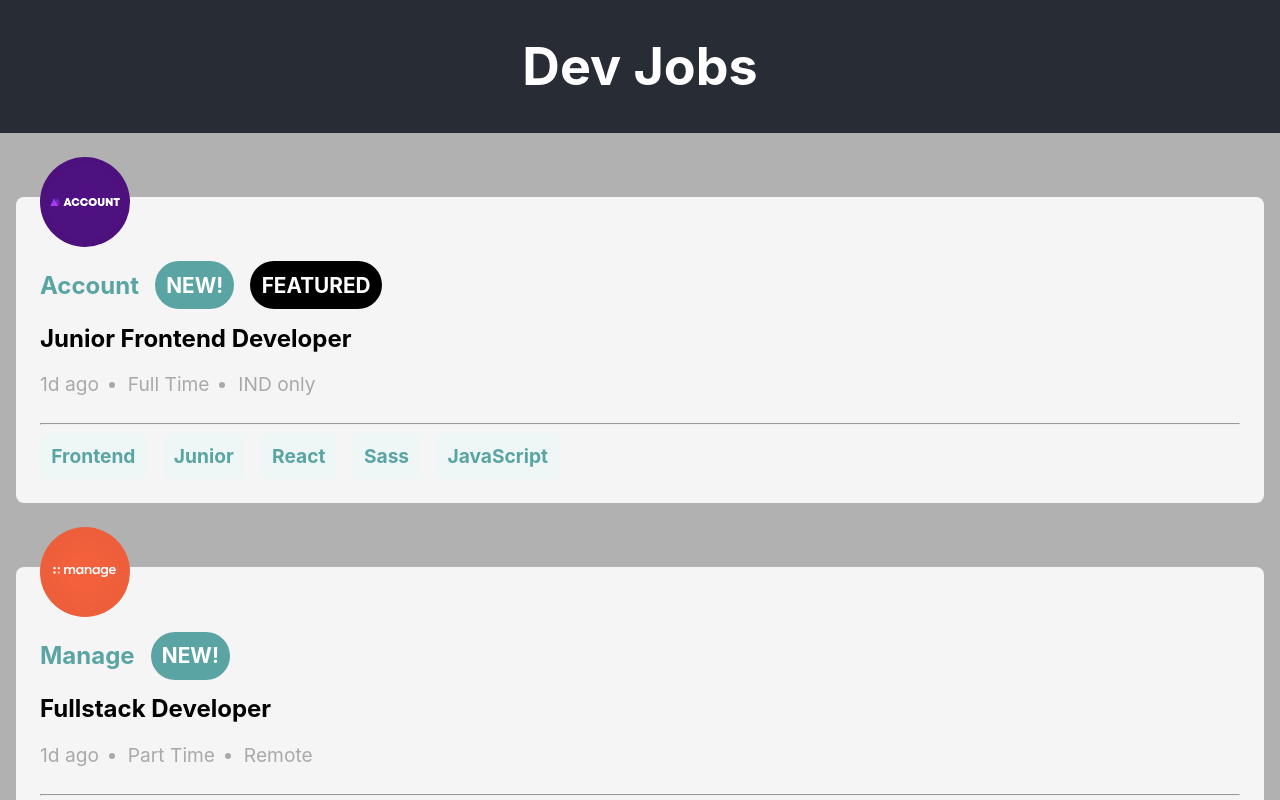
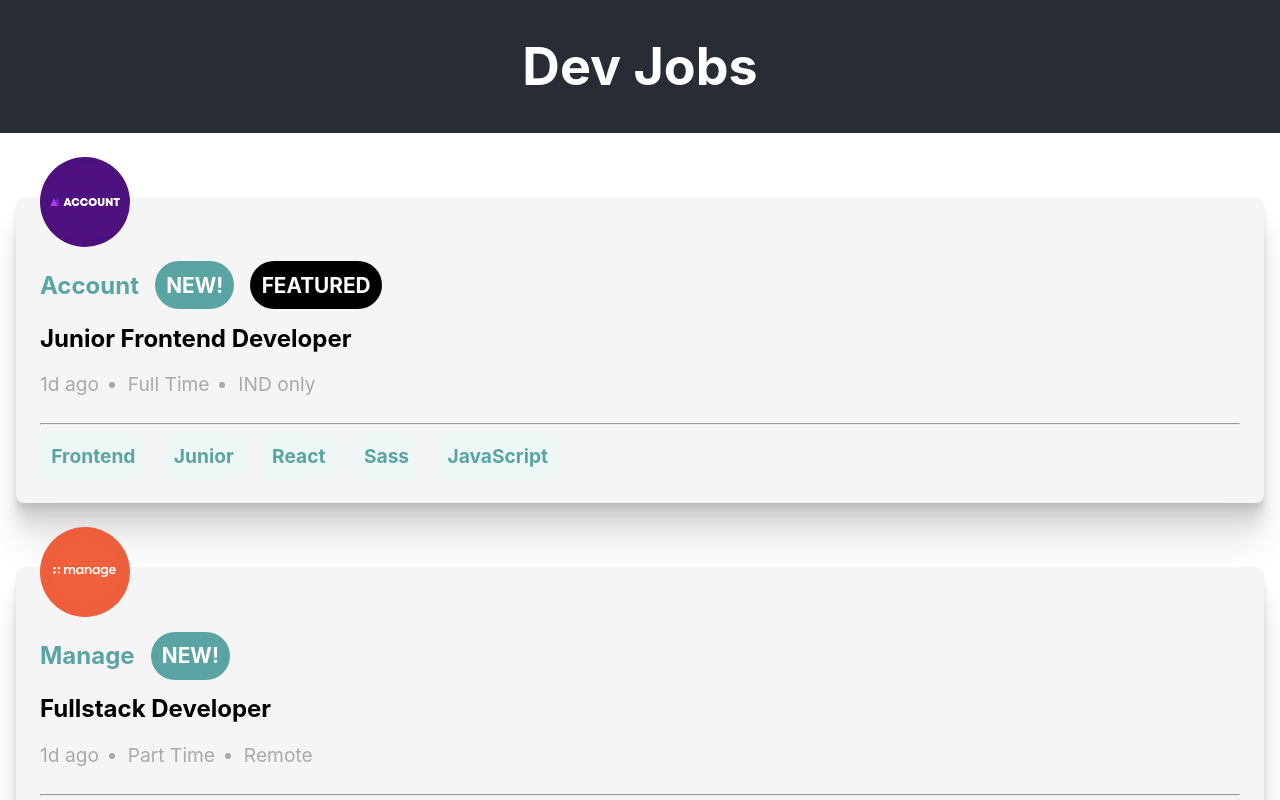
Before and after one commit to nikhilchintawar/dev-jobs, a React (Create React App) app: page / in a window 1280 px wide. Shown: the top 800 px of the page. Built offline with nearby package versions, Linux system fonts and the light colour scheme.

Commit message:
added the box-shadow property for card and react router dom is added

```diff
--- a/package.json
+++ b/package.json
@@ -8,6 +8,7 @@
     "@testing-library/user-event": "^12.2.2",
     "react": "^17.0.1",
     "react-dom": "^17.0.1",
+    "react-router-dom": "^5.2.0",
     "react-scripts": "4.0.0",
     "web-vitals": "^0.2.4"
   },
--- a/src/components/job-card/JobCard.css
+++ b/src/components/job-card/JobCard.css
@@ -6,6 +6,13 @@
     padding: 1.5rem;
     margin-top: 4rem;
     border-radius: 0.5rem;
+    box-shadow:
+      0 2.8px 2.2px rgba(0, 0, 0, 0.034),
+      0 6.7px 5.3px rgba(0, 0, 0, 0.048),
+      0 12.5px 10px rgba(0, 0, 0, 0.06),
+      0 22.3px 17.9px rgba(0, 0, 0, 0.072),
+      0 41.8px 33.4px rgba(0, 0, 0, 0.086),
+      0 0px 0px rgba(0, 0, 0, 0.1);
   }
 
   .logo{
--- a/src/index.css
+++ b/src/index.css
@@ -4,7 +4,7 @@
 
 body {
   margin: 0;
-  background-color: rgb(177, 177, 177);
+  /* background-color: rgb(177, 177, 177); */
   font-family: -apple-system, BlinkMacSystemFont, 'Segoe UI', 'Roboto', 'Oxygen',
     'Ubuntu', 'Cantarell', 'Fira Sans', 'Droid Sans', 'Helvetica Neue',
     sans-serif;
--- a/src/index.js
+++ b/src/index.js
@@ -1,13 +1,17 @@
 import React from 'react';
 import ReactDOM from 'react-dom';
+import {BrowserRouter} from "react-router-dom";
+
 import './index.css';
 import App from './App';
 import reportWebVitals from './reportWebVitals';
 
 ReactDOM.render(
-  <React.StrictMode>
-    <App />
-  </React.StrictMode>,
+  <BrowserRouter>
+    <React.StrictMode>
+      <App />
+    </React.StrictMode>
+  </BrowserRouter>,
   document.getElementById('root')
 );
 
```
Also changed, not shown: 1 other file (tests, documents, lock files or other folders).
